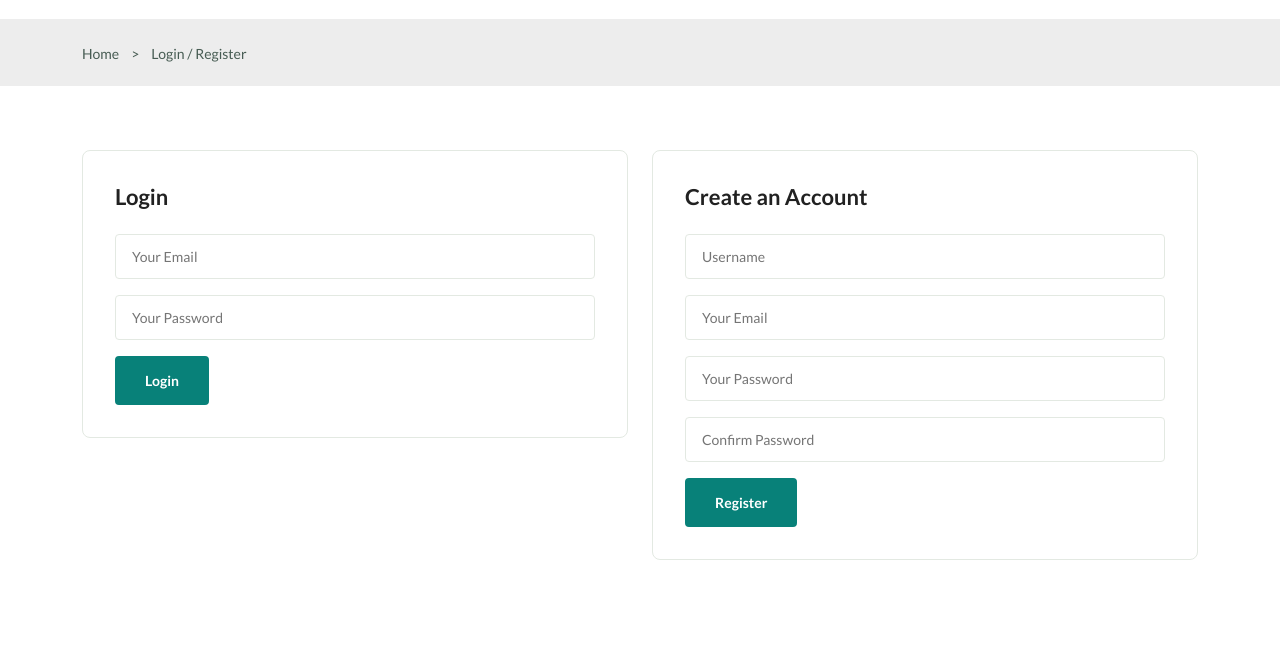
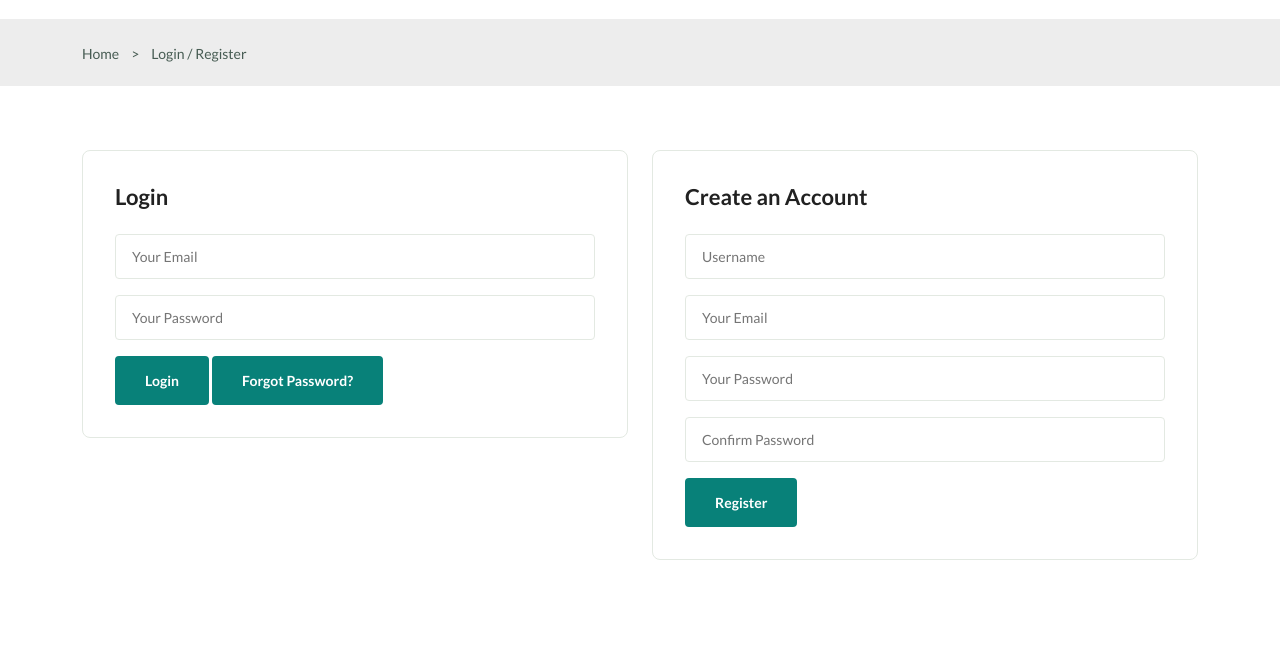
Before and after one commit to ThisMohamed/TechTrends, a plain HTML site: page login-register.html in a window 1280 px wide. Shown: the part 133-794 px from the top of the page. Drawn offline with nearby package versions, Linux system fonts and the light colour scheme.

Commit message:
edit directory

```diff
--- a/assets/js/register.js
+++ b/assets/js/register.js
@@ -25,6 +25,7 @@
         alert("Passwords do not match!");
         return;
     }
+
 
 
 
--- a/login-register.html
+++ b/login-register.html
@@ -90,8 +90,10 @@
           <input type="password" placeholder="Your Password" class="form__input" id="password" />
           <div class="form__btn">
             <button class="btn" id="login">Login</button>
+            <button type="button" class="btn btn-link" id="forgot-password">Forgot Password?</button>
           </div>
         </form>
+
       </div>
 
       <div class="register">
```
